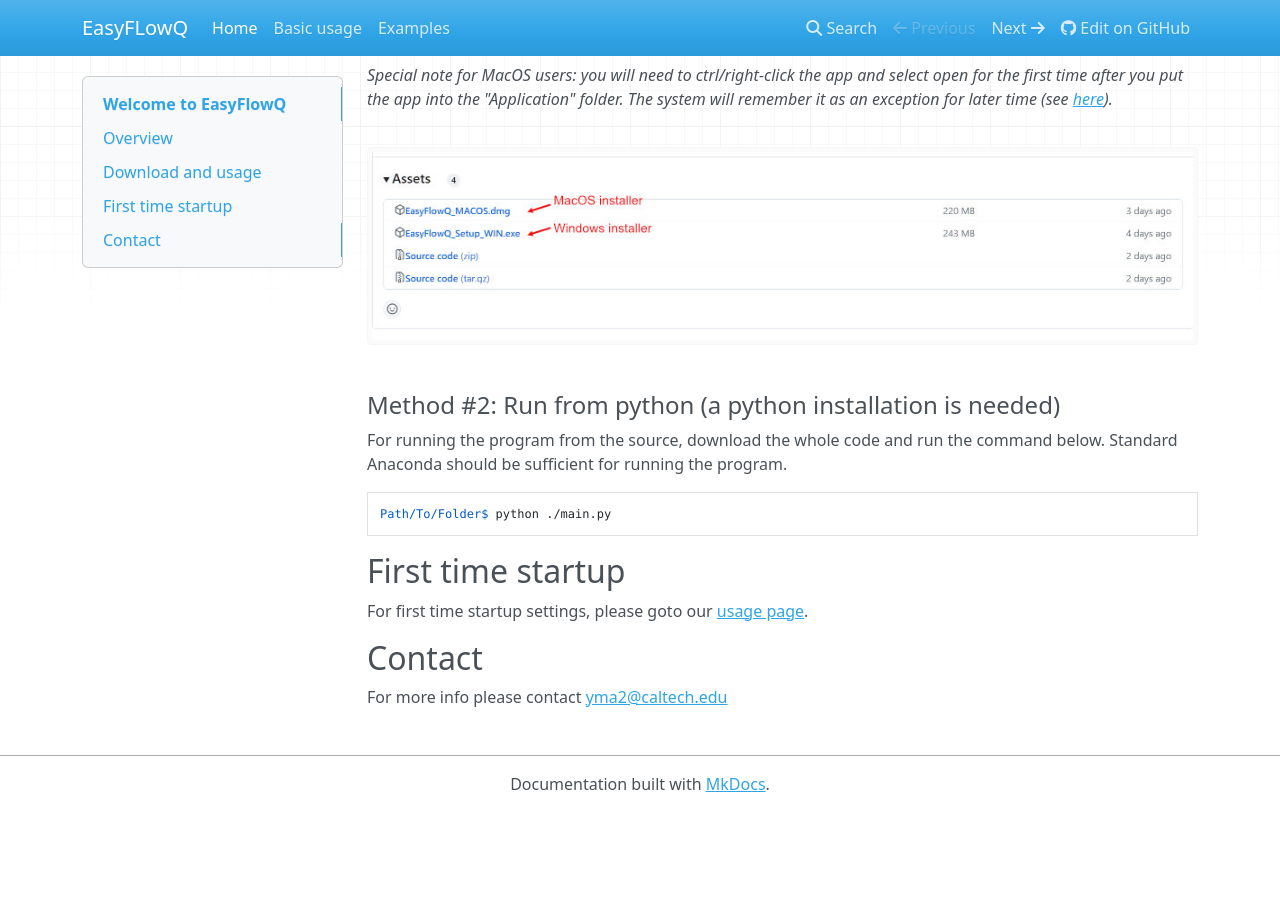
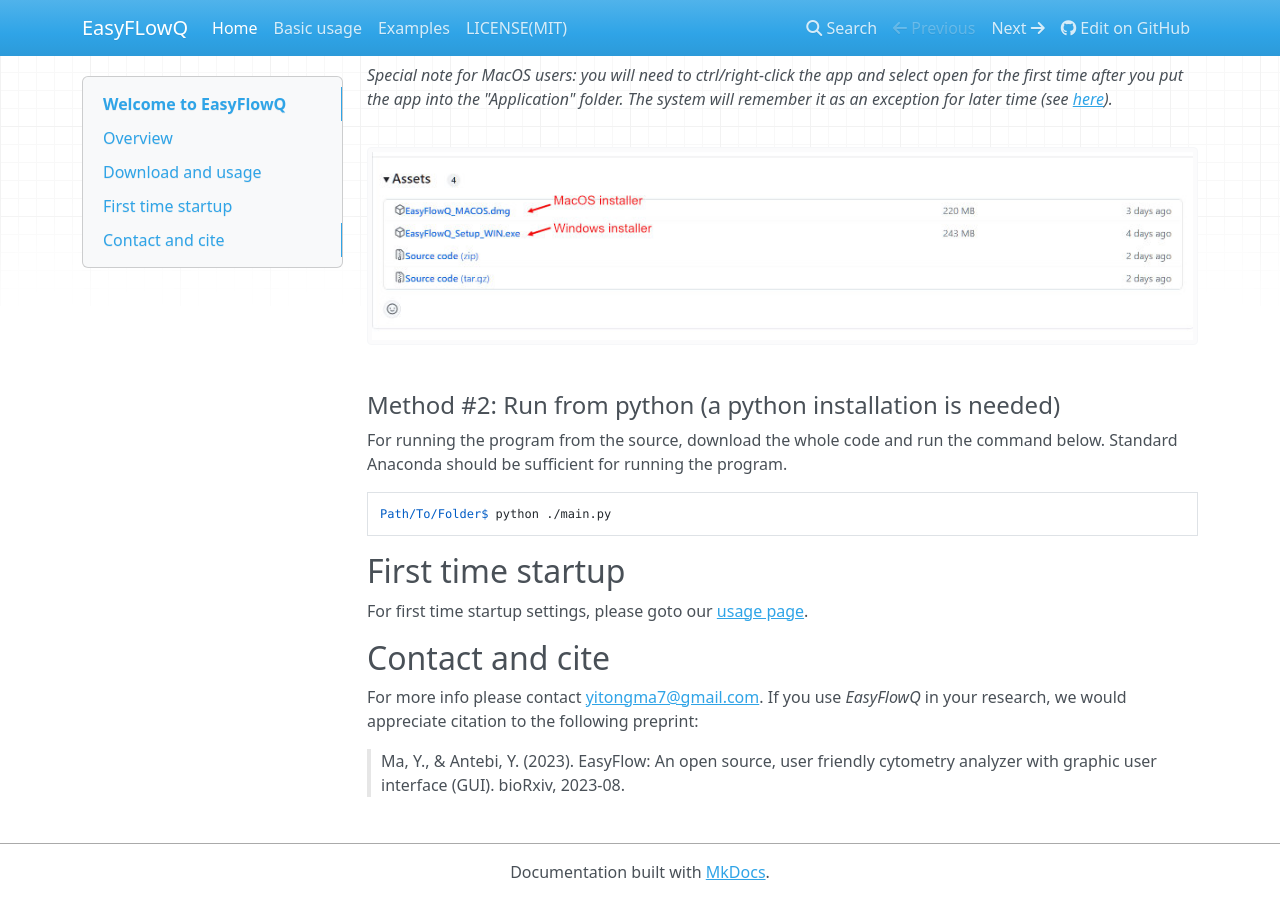
Before and after one commit to ym3141/EasyFlowQ, an MkDocs documentation site: the page built from docs/README.md, in a window 1280 px wide and 900 px high, scrolled down 529 px. Built offline with MkDocs 1.6.1, drawn with Linux system fonts in a browser that asks for light colours; nearby versions of some CDN libraries; before the commit the page ends 1341 px from its top, so only the background shows below that.

Commit message:
Updating the docs

```diff
--- a/docs/README.md
+++ b/docs/README.md
@@ -26,5 +26,6 @@
 ## First time startup
 For first time startup settings, please goto our [usage page](Basic Usage.md#first-time-setup).
 
-## Contact
-For more info please contact <yma2@caltech.edu>
+## Contact and cite
+For more info please contact <yitongma7@gmail.com>. If you use *EasyFlowQ* in your research, we would appreciate citation to the following preprint:
+> Ma, Y., & Antebi, Y. (2023). EasyFlow: An open source, user friendly cytometry analyzer with graphic user interface (GUI). bioRxiv, 2023-08.
--- a/mkdocs.yml
+++ b/mkdocs.yml
@@ -5,3 +5,4 @@
   - Home: "README.md"
   - "Basic Usage.md"
   - "Tutorial.md"
+  - LICENSE(MIT): "LICENSE.md"
```
Also changed, not shown: docs/LICENSE.md (added, +21 -0 lines).
